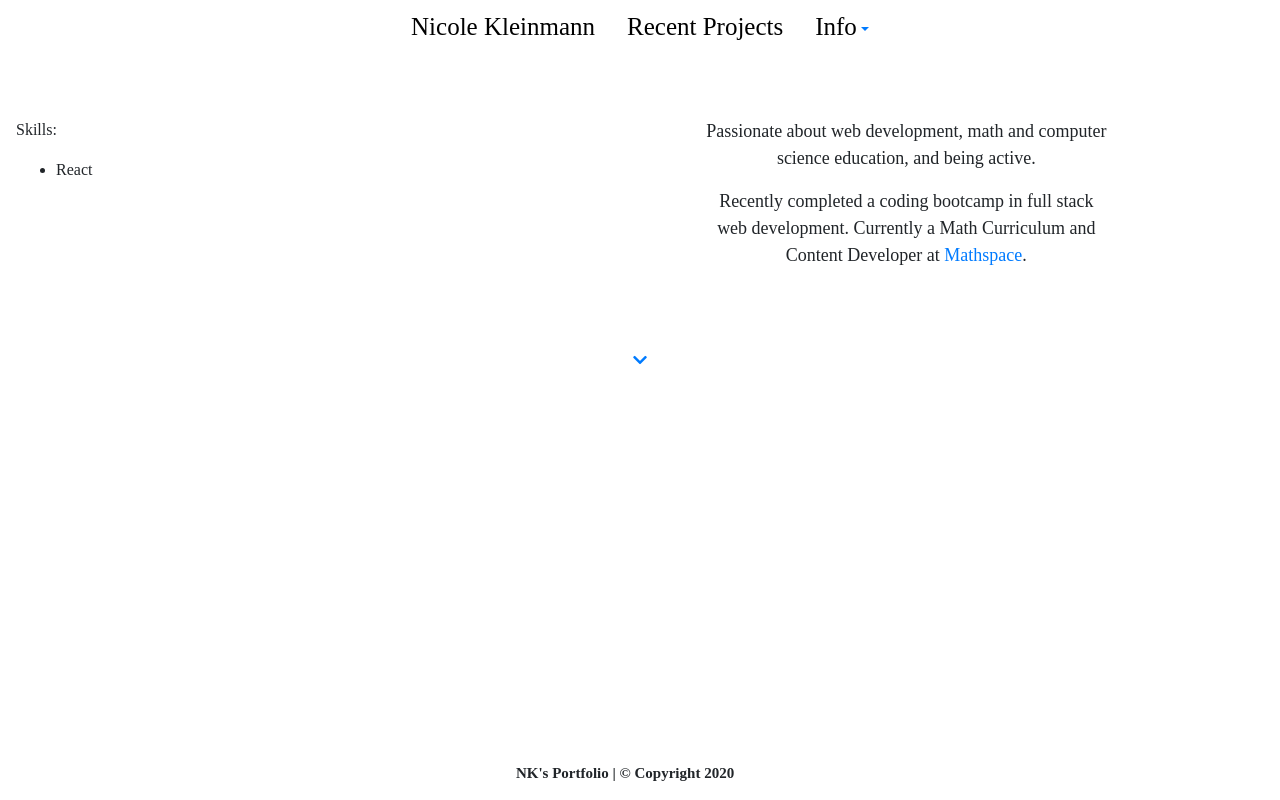
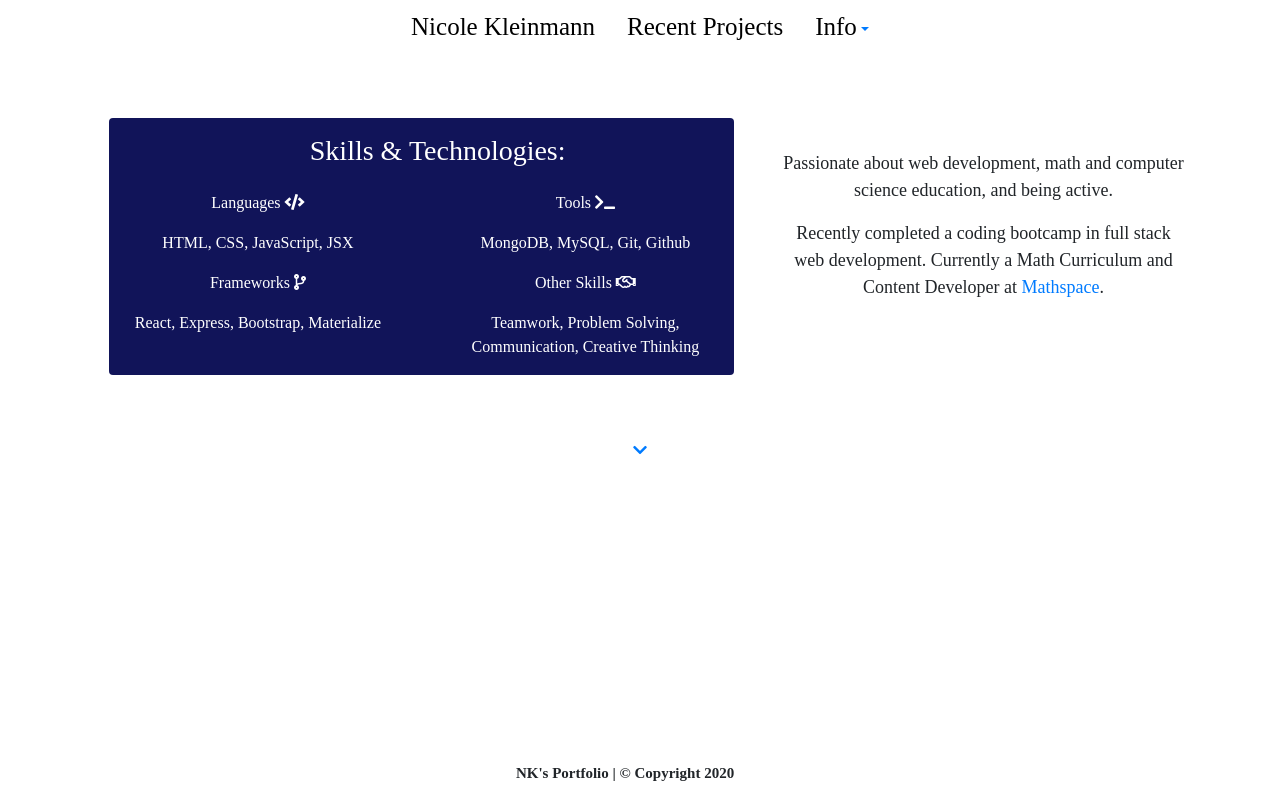
Before and after one commit to nkleinmann/NKportfolio, a React (Create React App) app: page /about in a window 1280 px wide. Built offline with nearby package versions, Linux system fonts and the light colour scheme; a web font is replaced by a local one.

Commit message:
skiills table

```diff
--- a/src/App.css
+++ b/src/App.css
@@ -38,13 +38,15 @@
 /* About Me */
 .aboutMe {
     font-size: 18px;
-    /* background-color: rgb(17, 20, 89);
-    color: white; */
+}
+
+.skills {
+    background-color: rgb(17, 20, 89);
+    color: white;
 }
 /* End About Me */
 
 /* Project Carousel */
-
 .cardButton {
     background-color: rgb(17, 20, 89);
 }
@@ -54,15 +56,10 @@
     padding: 50px;
     background-color: rgb(17, 20, 89);
 }
-
-/* .textBackground {
-    background-color: rgb(186, 186, 186, .8);
-} */
-
 /* End Carousel */
 
 /* List of projects */
-
 .projImage {
     width: 90%;
 }
+/* End list of projects */
--- /dev/null
+++ b/src/components/skillsTable.jsx
@@ -0,0 +1,42 @@
+import React from "react";
+import Row from "react-bootstrap/Row";
+import Col from "react-bootstrap/Col";
+
+function SkillsTable() {
+    return (
+        <div className="skills rounded">
+            <Row>
+                <Col sm={12} className="m-3 text-center">
+                    <h3>Skills &amp; Technologies:</h3>
+                </Col>
+            </Row>
+            <Row>
+                <Col >
+                    Languages <i className="fa fa-code fa-1x"></i>
+                    <br />
+                    <p className="mt-3">HTML, CSS, JavaScript, JSX</p>
+
+                </Col>
+                <Col>
+                    Tools <i className="fa fa-terminal fa-1x"></i>
+                    <br />
+                    <p className="mt-3">MongoDB, MySQL, Git, Github</p>
+                </Col>
+            </Row>
+            <Row>
+                <Col>
+                    Frameworks <i class="fas fa-code-branch"></i>
+                    <br />
+                    <p className="mt-3">React, Express, Bootstrap, Materialize</p>
+                </Col>
+                <Col>
+                    Other Skills <i class="far fa-handshake"></i>
+                    <br />
+                    <p className="mt-3">Teamwork, Problem Solving, Communication, Creative Thinking</p>
+                </Col>
+            </Row>
+        </div>
+    )
+}
+
+export default SkillsTable;
--- a/src/views/about.jsx
+++ b/src/views/about.jsx
@@ -1,18 +1,16 @@
 import React from "react";
 import Row from "react-bootstrap/Row";
 import Col from "react-bootstrap/Col";
+import SkillsTable from "../components/skillsTable";
 
 function About() {
     return (
         <div className="mt-5 animate__animated animate__slideInUp">
-            <Row>
-                <Col sm={12} md={6} className="m-3">
-                    <p>Skills:</p>
-                    <ul>
-                        <li>React</li>
-                    </ul>
+            <Row className="d-flex justify-content-center">
+                <Col sm={12} md={6} className="m-3 text-center">
+                    <SkillsTable />
                 </Col>
-                <Col sm={12} md={4} className="m-3 text-center aboutMe align-middle">
+                <Col sm={12} md={4} className="mt-5 text-center aboutMe align-middle">
                     <p>
                         Passionate about web development, math and computer science education, and being active.
                     </p>
@@ -20,9 +18,6 @@ function About() {
                     </p>
                 </Col>
             </Row>
-
-
-
             <a href="/contact">
                 <div className="mt-5 text-center">
                     <i className="fas fa-chevron-down" />
```
